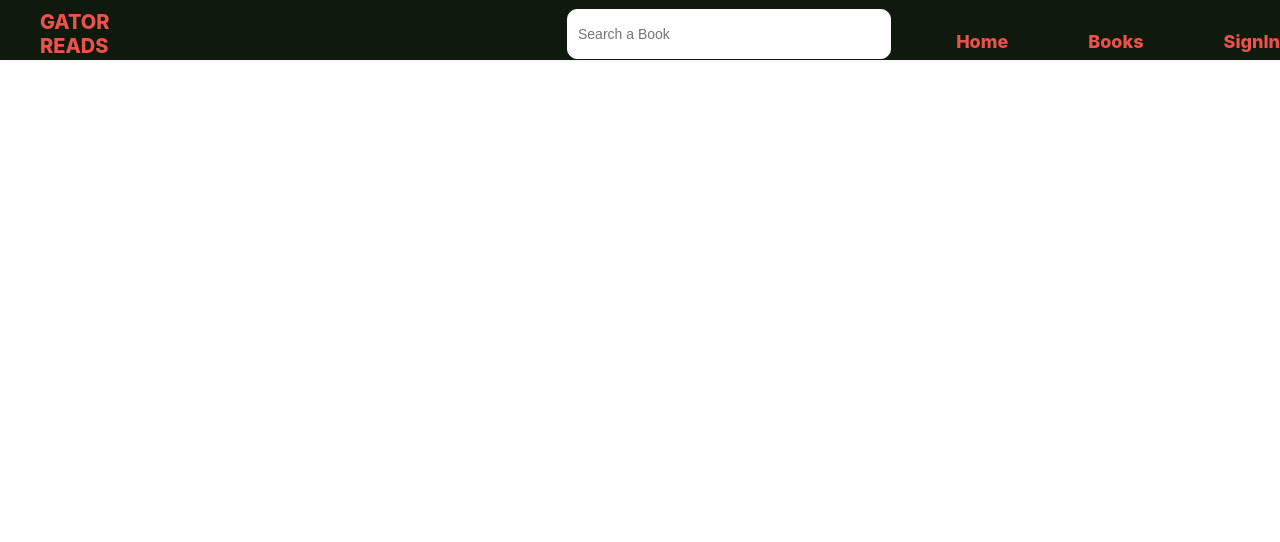
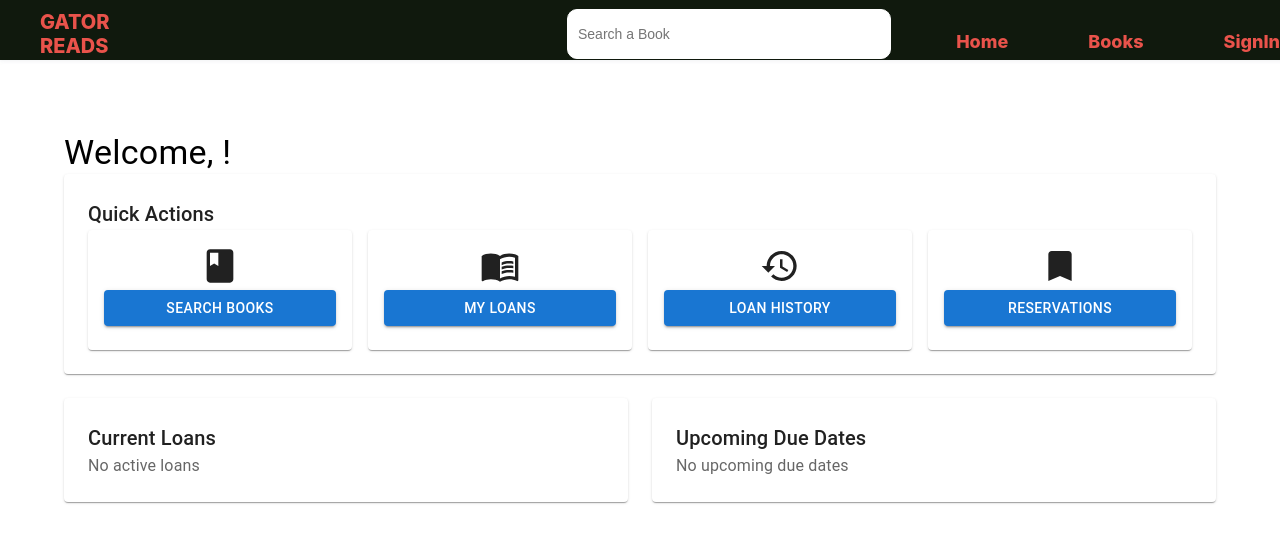
Before and after one commit to harshithakota/GatorReads, a React (Create React App) app in the folder frontend/: page /student-dashboard in a window 1280 px wide. Shown: the top 542 px of the page. Built offline with nearby package versions, Linux system fonts and the light colour scheme.

Commit message:
Added DashBoard

```diff
--- a/frontend/src/App.js
+++ b/frontend/src/App.js
@@ -4,6 +4,7 @@ import Login from './components/auth/Login';
 import Register from './components/auth/Register';
 import Home from './components/Home';
 import Header from './components/Header';
+import StudentDashboard from './components/StudentDashboard';
 
 function App() {
   return (
@@ -13,6 +14,8 @@ function App() {
         <Route path="/" element={<Home />} />
         <Route path="/login" element={<Login />} />
         <Route path="/register" element={<Register />} />
+        <Route path="/student-dashboard" element={<StudentDashboard />} />
+
         {/* <Route path="/" element={<Login />} /> */}
       </Routes>
     </Router>
--- /dev/null
+++ b/frontend/src/components/StudentDashboard.js
@@ -0,0 +1,105 @@
+import React from 'react';
+import {
+  Container,
+  Typography,
+  Box,
+  Paper,
+  Grid,
+  Card,
+  CardContent,
+  Button
+} from '@mui/material';
+import { Book, MenuBook, History, Bookmark } from '@mui/icons-material';
+
+const StudentDashboard = () => {
+  const user = JSON.parse(localStorage.getItem('user')); // Get user data from localStorage
+
+  return (
+    <Container maxWidth="lg" sx={{ marginTop: '100px' }}>
+      <Box sx={{ py: 4 }}>
+        <Typography variant="h4" sx={{ mb: 4 }}>
+          Welcome, {user?.userFullName}!
+        </Typography>
+
+        <Grid container spacing={3}>
+          {/* Quick Actions */}
+          <Grid item xs={12}>
+            <Paper sx={{ p: 3, mb: 3 }}>
+              <Typography variant="h6" sx={{ mb: 2 }}>
+                Quick Actions
+              </Typography>
+              <Grid container spacing={2}>
+                <Grid item xs={12} sm={6} md={3}>
+                  <Card>
+                    <CardContent sx={{ textAlign: 'center' }}>
+                      <Book sx={{ fontSize: 40, mb: 1 }} />
+                      <Button variant="contained" fullWidth>
+                        Search Books
+                      </Button>
+                    </CardContent>
+                  </Card>
+                </Grid>
+                <Grid item xs={12} sm={6} md={3}>
+                  <Card>
+                    <CardContent sx={{ textAlign: 'center' }}>
+                      <MenuBook sx={{ fontSize: 40, mb: 1 }} />
+                      <Button variant="contained" fullWidth>
+                        My Loans
+                      </Button>
+                    </CardContent>
+                  </Card>
+                </Grid>
+                <Grid item xs={12} sm={6} md={3}>
+                  <Card>
+                    <CardContent sx={{ textAlign: 'center' }}>
+                      <History sx={{ fontSize: 40, mb: 1 }} />
+                      <Button variant="contained" fullWidth>
+                        Loan History
+                      </Button>
+                    </CardContent>
+                  </Card>
+                </Grid>
+                <Grid item xs={12} sm={6} md={3}>
+                  <Card>
+                    <CardContent sx={{ textAlign: 'center' }}>
+                      <Bookmark sx={{ fontSize: 40, mb: 1 }} />
+                      <Button variant="contained" fullWidth>
+                        Reservations
+                      </Button>
+                    </CardContent>
+                  </Card>
+                </Grid>
+              </Grid>
+            </Paper>
+          </Grid>
+
+          {/* Current Loans */}
+          <Grid item xs={12} md={6}>
+            <Paper sx={{ p: 3 }}>
+              <Typography variant="h6" sx={{ mb: 2 }}>
+                Current Loans
+              </Typography>
+              <Typography variant="body1" color="text.secondary">
+                No active loans
+              </Typography>
+            </Paper>
+          </Grid>
+
+          {/* Upcoming Due Dates */}
+          <Grid item xs={12} md={6}>
+            <Paper sx={{ p: 3 }}>
+              <Typography variant="h6" sx={{ mb: 2 }}>
+                Upcoming Due Dates
+              </Typography>
+              <Typography variant="body1" color="text.secondary">
+                No upcoming due dates
+              </Typography>
+            </Paper>
+          </Grid>
+        </Grid>
+      </Box>
+    </Container>
+  );
+};
+
+export default StudentDashboard;
--- a/frontend/src/components/auth/Login.js
+++ b/frontend/src/components/auth/Login.js
@@ -14,6 +14,7 @@ const Login = () => {
       const response = await axios.post('http://localhost:8083/signin', formData);
       console.log('Login successful:', response.data);
       alert('Login successful!');
+      navigate('/student-dashboard');
 
       // Handle successful login (redirect, store token, etc.)
     } catch (error) {
```
